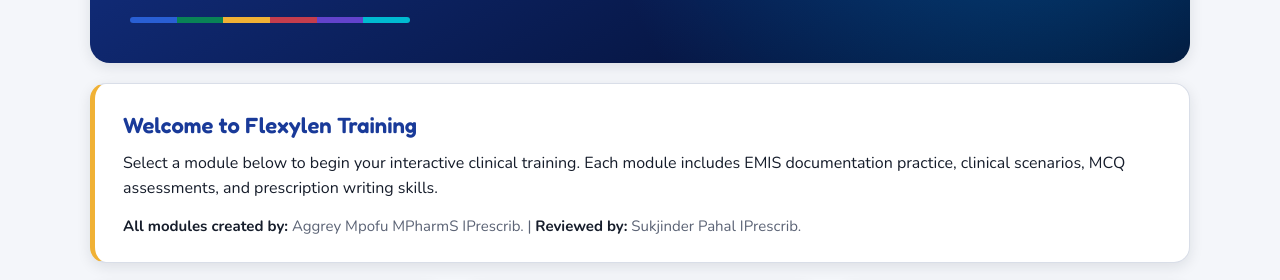
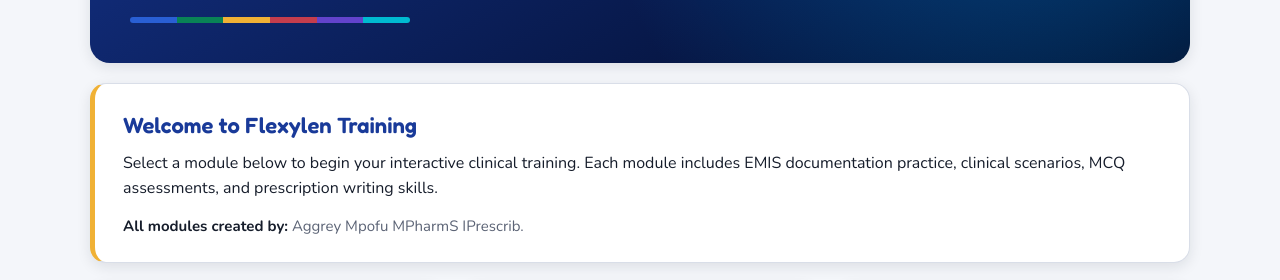
Before and after one commit to AskMeRx79/Flexylen, a plain HTML site: page index.html in a window 1280 px wide. Shown: the part 209-489 px from the top of the page. Drawn offline with nearby package versions, Linux system fonts and the light colour scheme.

Commit message:
Remove reviewer credit from training portal
Co-Authored-By: Claude Opus 5.5 <noreply@anthropic.com>
Claude-Session: https://claude.ai/code/session_016FF1ZUVaqYoSPiAfvHpSeU

```diff
--- a/index.html
+++ b/index.html
@@ -174,7 +174,7 @@
         <section class="welcome-box">
             <h2>Welcome to Flexylen Training</h2>
             <p>Select a module below to begin your interactive clinical training. Each module includes EMIS documentation practice, clinical scenarios, MCQ assessments, and prescription writing skills.</p>
-            <p class="credits"><strong>All modules created by:</strong> Aggrey Mpofu MPharmS IPrescrib. | <strong>Reviewed by:</strong> Sukjinder Pahal IPrescrib.</p>
+            <p class="credits"><strong>All modules created by:</strong> Aggrey Mpofu MPharmS IPrescrib.</p>
         </section>
 
         <main class="modules-grid">
```
